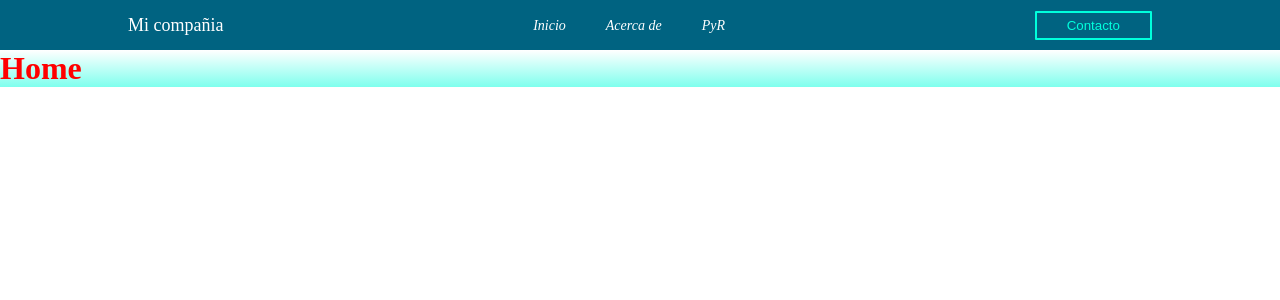
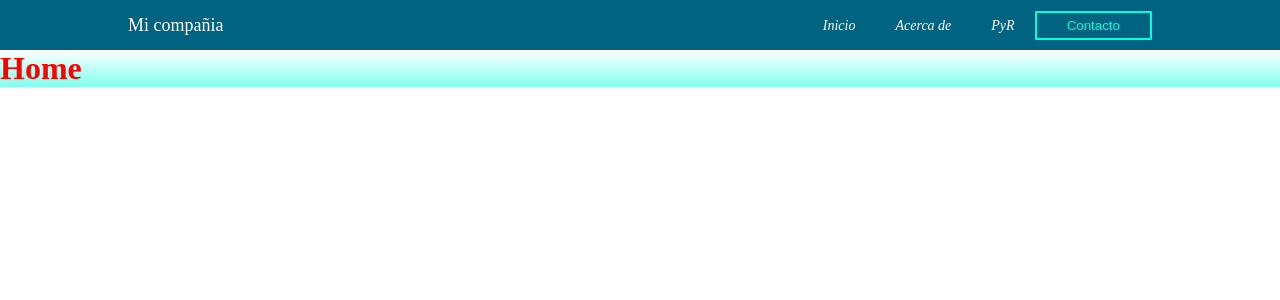
Before and after one commit to Jose-Jaime-Castaneda/Landing-Page-Vue, a Vue app in the folder landing-page-vue/: page / in a window 1280 px wide. Shown: the top 300 px of the page. Built offline with nearby package versions, Linux system fonts and the light colour scheme; a web font is replaced by a local one.

Commit message:
Navbar estilo completo Desk

```diff
--- a/landing-page-vue/src/Style/Navbar.css
+++ b/landing-page-vue/src/Style/Navbar.css
@@ -11,7 +11,7 @@
 .header {
   background: var(--navbar-bg);
   display: flex;
-  justify-content: space-between;
+  justify-content: flex-end;
   align-items: center;
   height: 40px;
   padding: 5px 10%;
@@ -23,6 +23,10 @@
   color: #fff;
   font-size: var(--tamaño-txt-logo);
   font-family: var(--texto);
+}
+
+.empresa {
+  margin-right: auto;
 }
 
 .header .navbar-ul {
```
